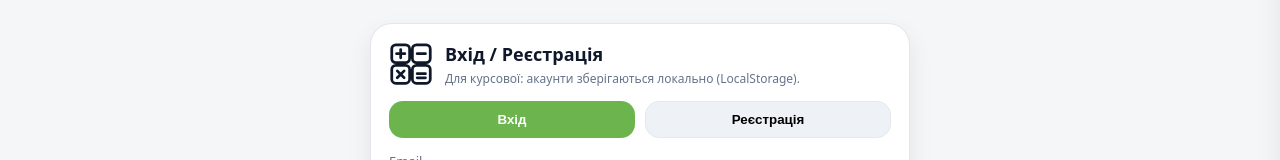
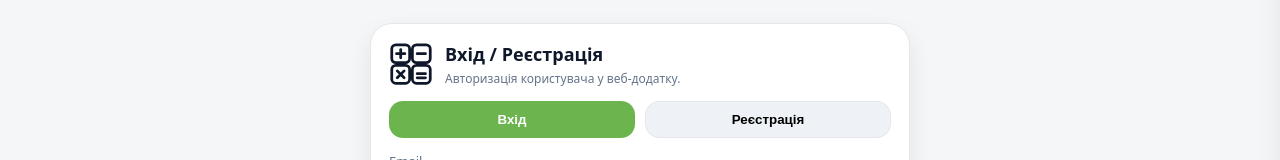
Before and after one commit to SergeyYevstratov/calorie-calculator-vue, a Vue app: page /calorie-calculator-vue/auth in a window 1280 px wide. Shown: the part 176-336 px from the top of the page. Built offline with nearby package versions, Linux system fonts and the light colour scheme.

Commit message:
Remove LocalStorage note from auth page for course version

```diff
--- a/src/views/Auth.vue
+++ b/src/views/Auth.vue
@@ -5,7 +5,9 @@
         <LogoMark class="logo" />
         <div>
           <h1>Вхід / Реєстрація</h1>
-          <p>Для курсової: акаунти зберігаються локально (LocalStorage).</p>
+          <p class="auth-hint">
+  Авторизація користувача у веб-додатку.
+</p>
         </div>
       </div>
 
```
